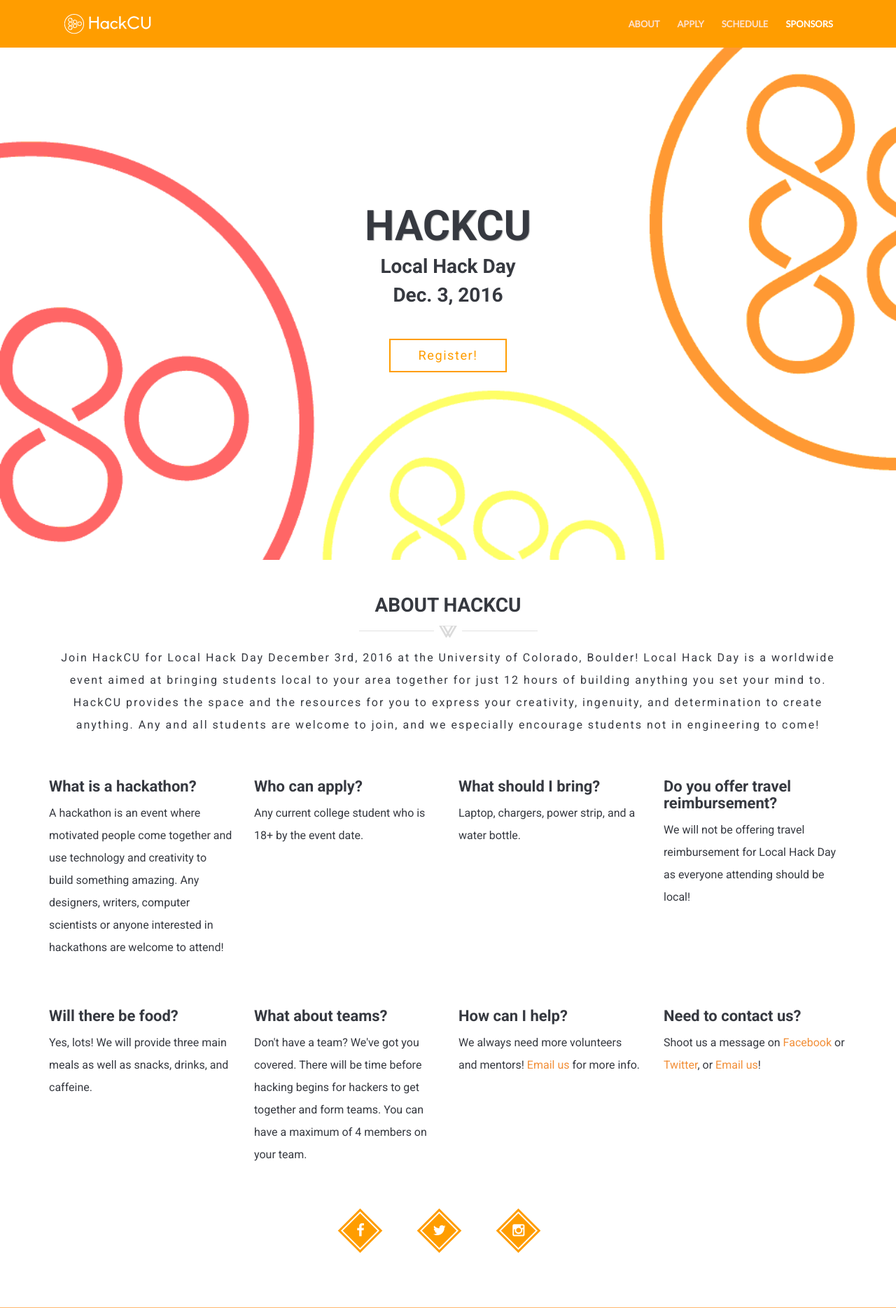
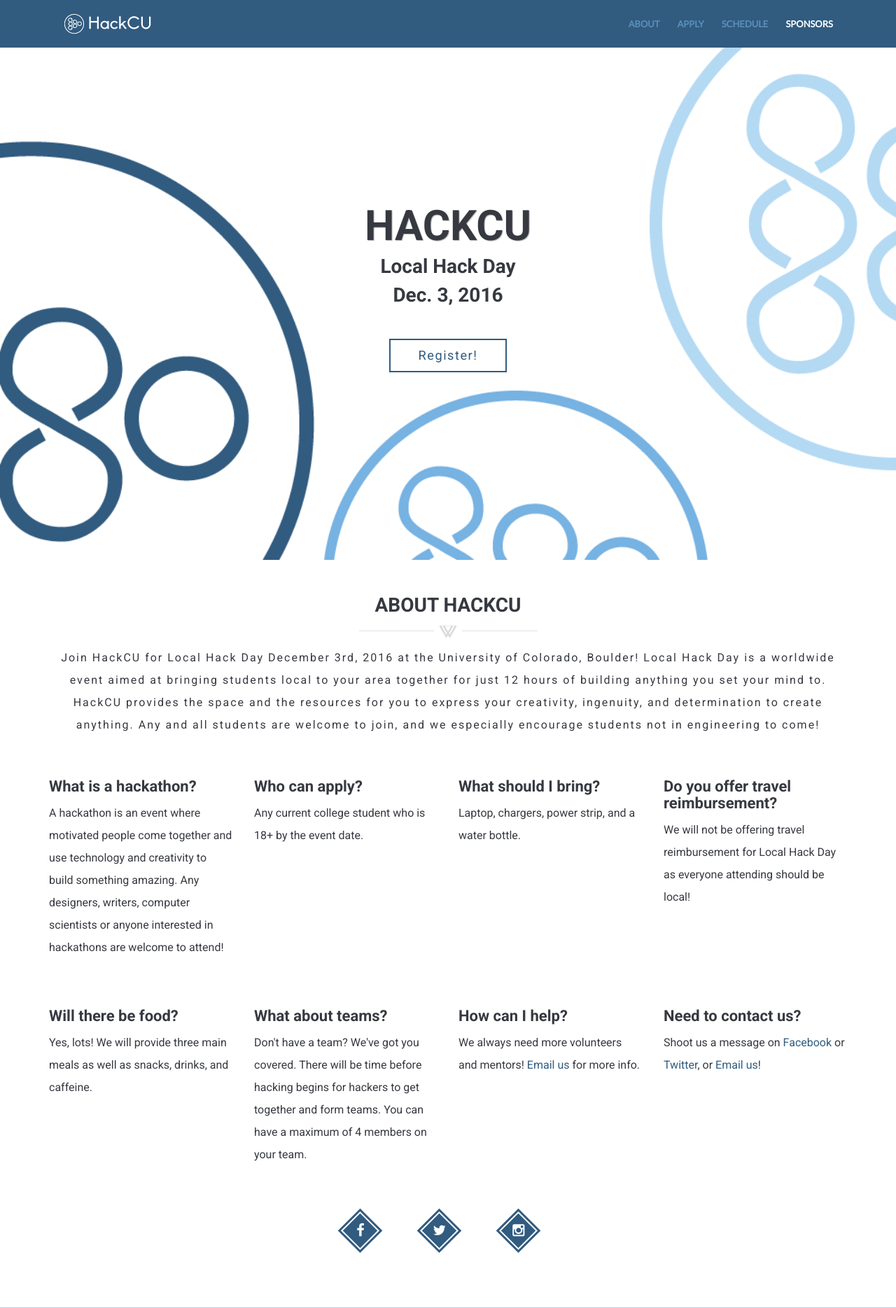
Before and after one commit to HackCU/LocalHackDay, a PHP site: page /index.php in a window 1280 px wide. Shown: the top 1869 px of the page at 70% size. Run offline with PHP 8.4, Linux system fonts and the light colour scheme.

Commit message:
Converted color scheme to winter colors/image

```diff
--- /dev/null
+++ b/website/css/skin/winter.css
@@ -0,0 +1,66 @@
+.navbar-default,
+.navbar-default.navbar-fixed-top.navbar-shrink,
+.navbar-collapse {
+  background-color: #315b7f;
+}
+
+a, a:hover, a:focus {
+  color: #315b7f;
+}
+
+.rotate-box-1.square-icon .rotate-box-icon,
+.rotate-box-2.square-icon .rotate-box-icon {
+  background-color: #315b7f;
+}
+
+.footer-top {
+  background-color: #586d7f;
+}
+
+.team-hover {
+  background-color: rgba(179, 216, 242, .8);
+}
+
+.testimonial .cover,
+.counter-up .cover {
+  background-color:rgba(117, 178, 225, .6);
+}
+
+.navbar-default.navbar-fixed-top.navbar-shrink .navbar-nav > li > a,
+.navbar-default .navbar-nav > li > a {
+  color:rgba(117, 178, 225, .6);
+}
+
+.btn.btn-blank {
+  border-color: #315b7f;
+  color: #315b7f;
+}
+
+.btn.btn-blank:hover {
+  color: #fff !important;
+}
+
+.btn-blank:before {
+  content: "";
+  position: absolute;
+  z-index: -1;
+  top: 0;
+  left: 0;
+  right: 0;
+  bottom: 0;
+  background:#315b7f;
+  -webkit-transform: scaleY(0);
+  transform: scaleY(0);
+  -webkit-transform-origin: 50% 100%;
+  transform-origin: 50% 100%;
+  -webkit-transition-property: transform;
+  transition-property: transform;
+  -webkit-transition-duration: 0.3s;
+  transition-duration: 0.3s;
+  -webkit-transition-timing-function: ease-out;
+  transition-timing-function: ease-out;
+}
+
+section#text-carousel-intro-section {
+  background-image: url('/img/winter.png') !important;
+}
--- a/website/head.php
+++ b/website/head.php
@@ -44,6 +44,7 @@
 
         <!-- Skin CSS -->
         <link rel="stylesheet" href="css/skin/summer-orange.css">
+        <link rel="stylesheet" href="css/skin/winter.css">
         <!--<link rel="stylesheet" href="css/skin/cool-gray.css">-->
         <!--<link rel="stylesheet" href="css/skin/custom.css">-->
 
```
Also changed, not shown: website/img/winter.png (added), 2 other files.
